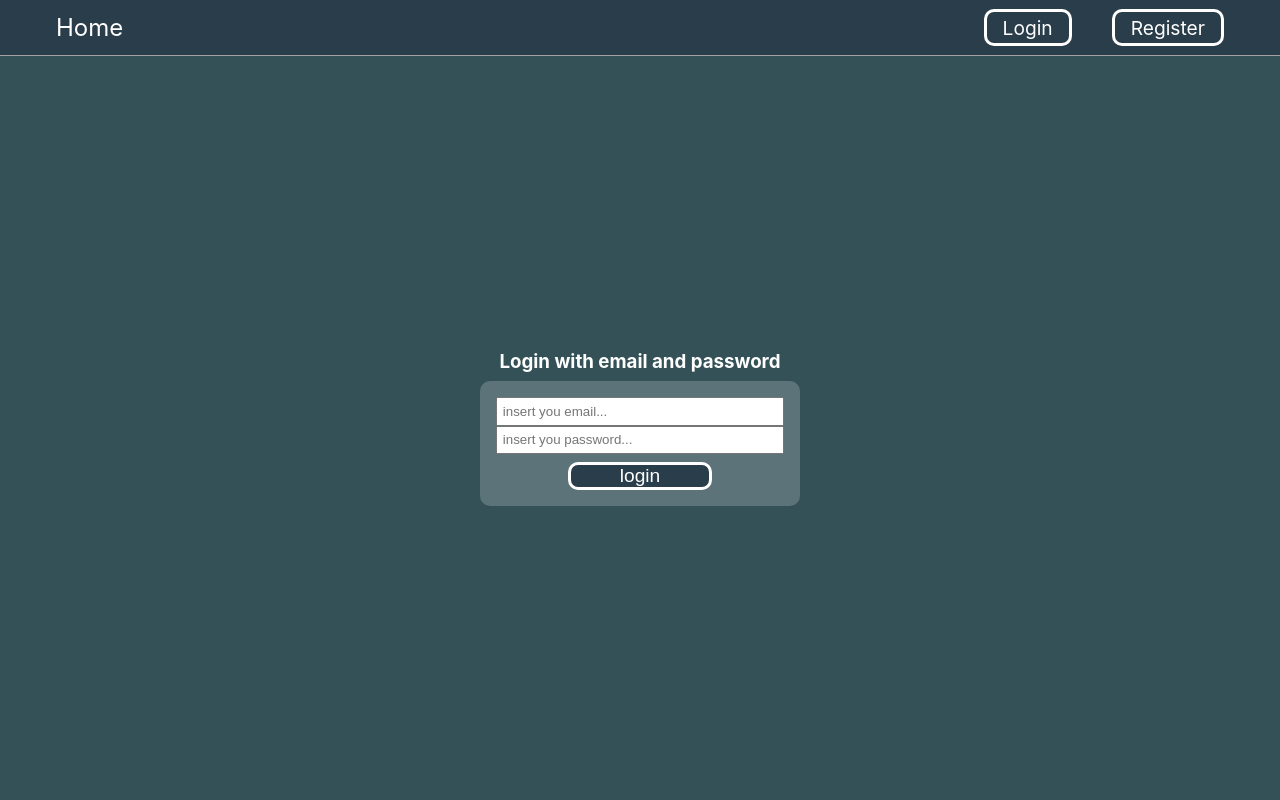
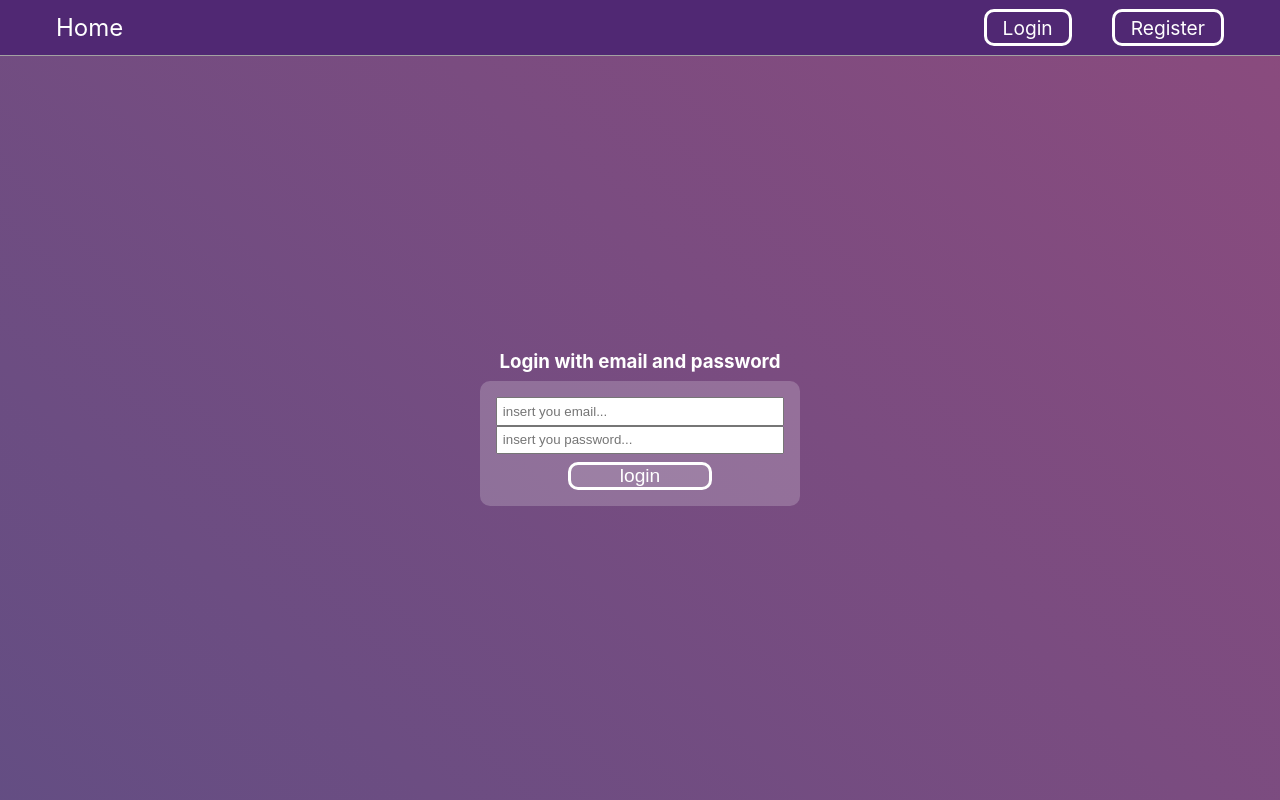
Before and after one commit to NeilChavez/Save-the-links, a React (Create React App) app: page /login in a window 1280 px wide. Built offline with nearby package versions, Linux system fonts and the light colour scheme; no server answers.

Commit message:
Add Styles to the app

```diff
--- a/src/App.css
+++ b/src/App.css
@@ -1,5 +1,10 @@
+:root {
+  --primary-color: linear-gradient(45deg, #34175dc3, #6f205fce);
+  --secundary-color: #502873;
+  --white-blur: rgba(250, 250, 250, 0.1);
+}
 body {
-  background-color: #335157;
+  background: var(--primary-color);
   color: #fff;
 }
 html {
@@ -31,16 +36,16 @@ a {
   border-radius: 10px;
   border: medium solid #fff;
   color: #fff;
-  background-color: #2a3d4a;
+  background-color: var(--secundary-color);
 }
 
 .dashboard {
   padding: 1.5rem;
 }
 
-.card{
+.card {
   width: 100%;
   padding: 1.5rem;
-  background-color: #2a3d4a;
+  background-color: var(--white-blur);
   border-radius: 10px;
 }
--- a/src/components/CardProfile.css
+++ b/src/components/CardProfile.css
@@ -1,7 +1,7 @@
 .card-profile {
   width: 100%;
   padding: 1.5rem;
-  background-color: #2a3d4a;
+  background-color: var(--white-blur);
   border-radius: 10px;
 }
 .card-profile figure {
--- a/src/components/LoginForm.css
+++ b/src/components/LoginForm.css
@@ -32,6 +32,6 @@
   border-radius: 10px;
   border: medium solid #fff;
   color: #fff;
-  background-color: #2a3d4a;
+  background-color: var(--white-blur);
   font-size: 1.2rem;
 }
--- a/src/components/Navbar.css
+++ b/src/components/Navbar.css
@@ -3,7 +3,7 @@
   position: sticky;
   top: 0;
   height: 3.5rem;
-  background-color: #2a3d4a;
+  background-color: var(--secundary-color);
   border-bottom: thin solid rgb(163, 162, 162);
   padding: 0.25rem 0;
 }
--- a/src/components/RegisterForm.css
+++ b/src/components/RegisterForm.css
@@ -32,6 +32,6 @@
   border-radius: 10px;
   border: medium solid #fff;
   color: #fff;
-  background-color: #2a3d4a;
+  background-color: var(--white-blur);
   font-size: 1.2rem;
 }
```
